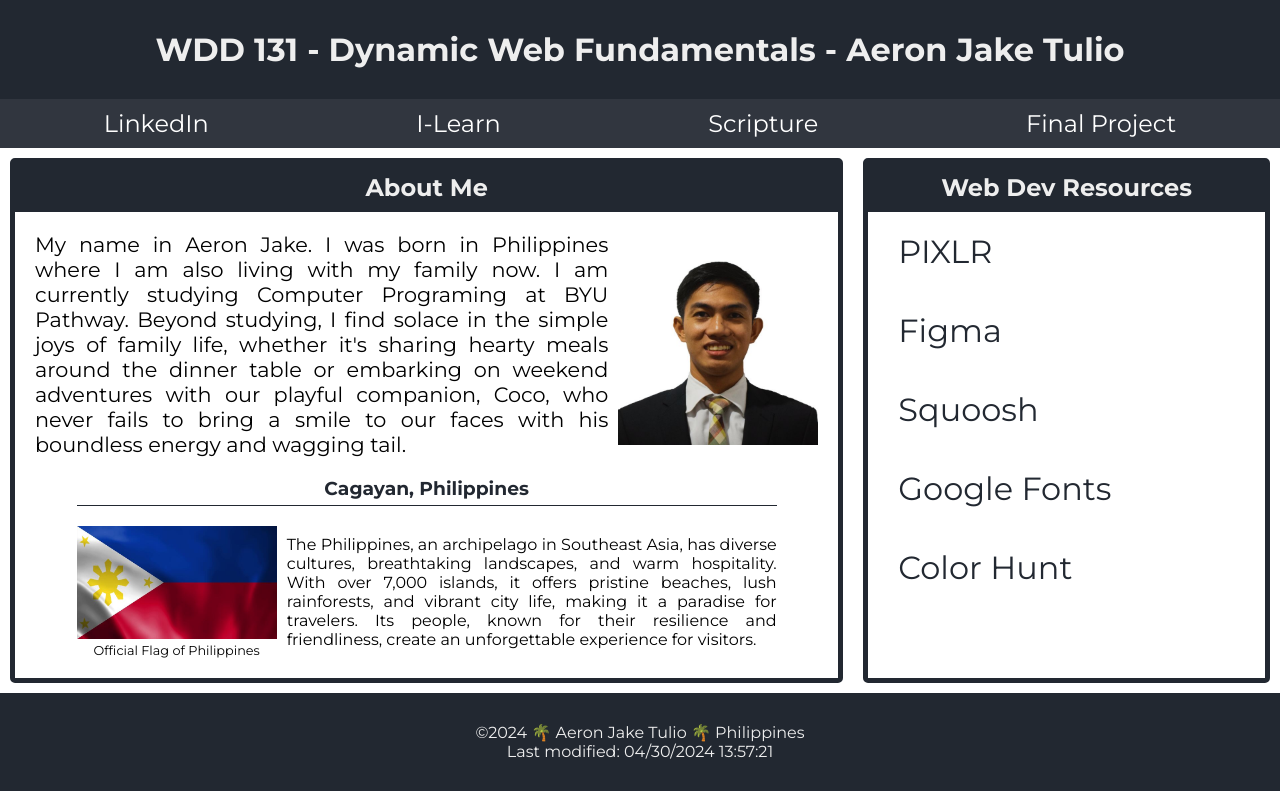
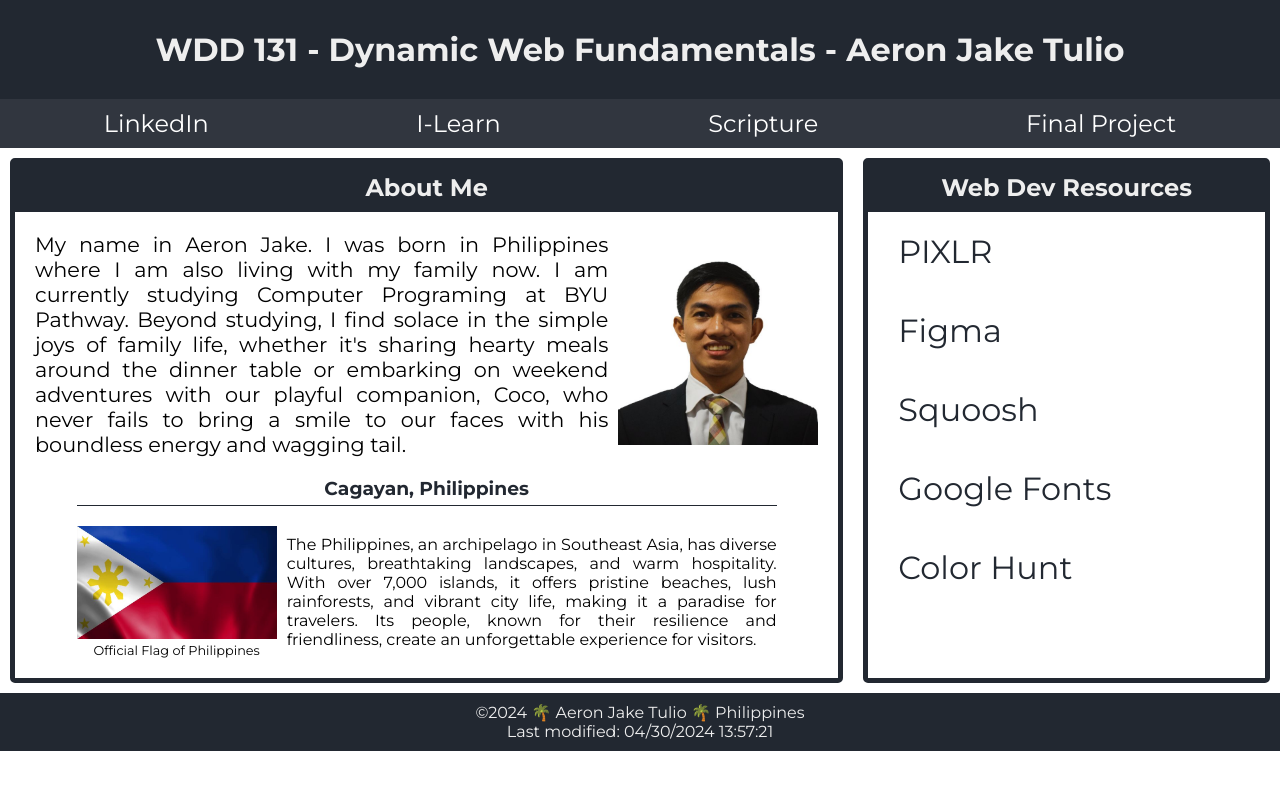
Before and after one commit to aerontulio/wdd131, a plain HTML site: page index.html in a window 1280 px wide. Drawn offline with Linux system fonts and the light colour scheme.

Commit message:
adjusted padding for the footer

```diff
--- a/styles/base.css
+++ b/styles/base.css
@@ -147,6 +147,6 @@ footer {
     background-color: #222831;
     color: #EEEEEE;
     text-align: center;
-    padding-block: 30px;
+    padding-block: 10px;
     font-family: Montserrat;
 }
```
